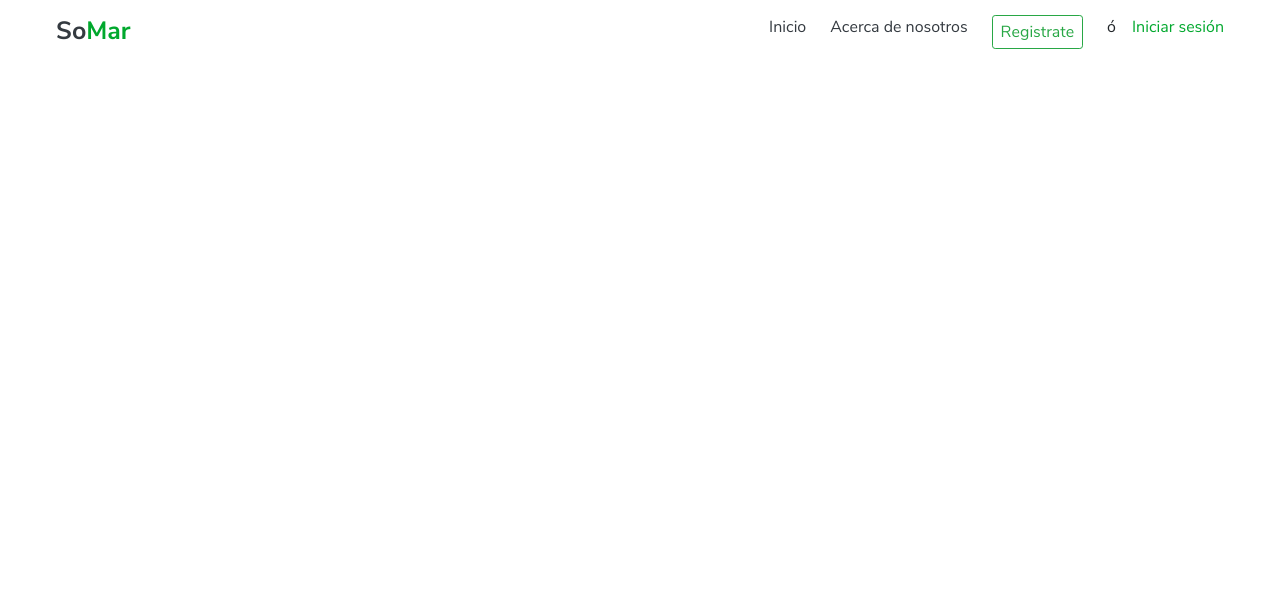
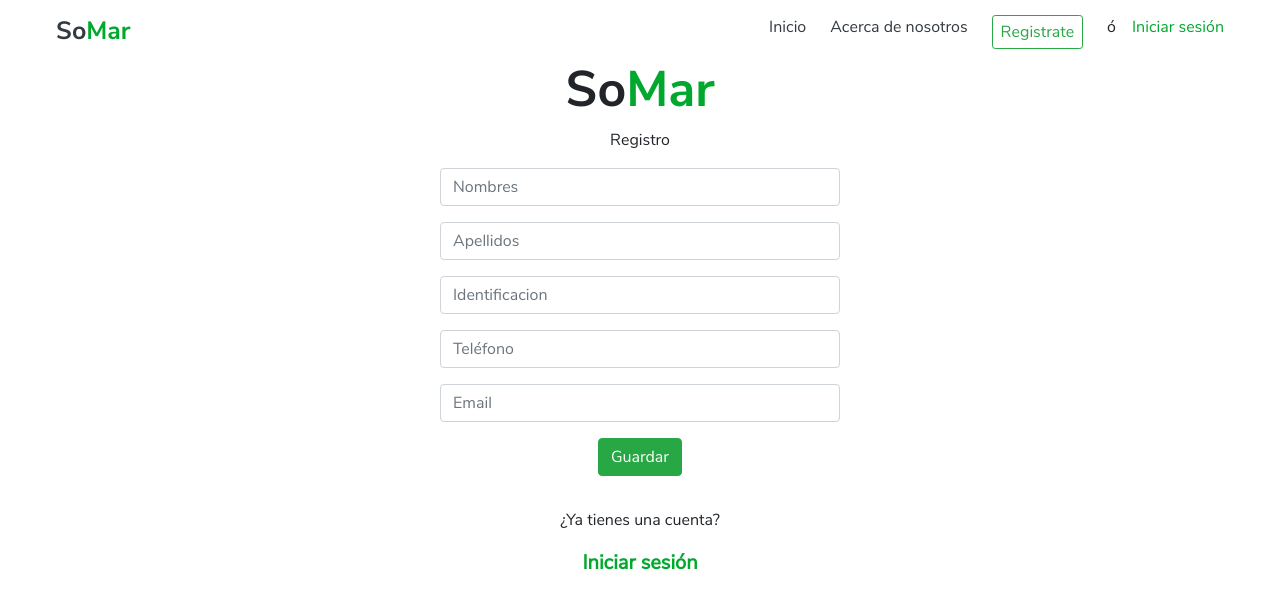
Before and after one commit to MartinMedinaRuvian/somar-front-ufps, a Vue app: page /cliente-registro in a window 1280 px wide. Shown: the top 608 px of the page. Built offline with nearby package versions, Linux system fonts and the light colour scheme.

Commit message:
Agregue formularios para registro y inicio de sesion

```diff
--- a/public/css/styles.css
+++ b/public/css/styles.css
@@ -37,6 +37,14 @@ margin:0;
 }
 
 .container-inicio p{
+    font-size: 20px;
+}
+
+.container-inicio-sesion span{
+    font-size: 50px;
+}
+
+.container-inicio-sesion .link-crear-cuenta{
     font-weight: 700;
     font-size: 20px;
 }
@@ -47,6 +55,11 @@ margin:0;
 
 h1{
     font-family: "nunito-bold";
+}
+
+.formulario {
+    text-align: center;
+    width: 400px;
 }
 
 
--- a/src/components/parciales/Navegacion.vue
+++ b/src/components/parciales/Navegacion.vue
@@ -16,12 +16,12 @@
       </li>
 
        <li class="nav-item ml-4">
-        <router-link id="btn-ingresar-salir" data-toggle="collapse" data-target=".navbar-collapse.show" to="/ingresar" class="btn btn-outline-success btn-sm">Registrate</router-link>
+        <router-link id="btn-ingresar-salir" data-toggle="collapse" data-target=".navbar-collapse.show" to="/registro" class="btn btn-outline-success btn-sm">Registrate</router-link>
        </li>
 
       <li class="nav-item ml-4">
           <span class="mr-3">ó</span>
-       <router-link data-toggle="collapse" data-target=".navbar-collapse.show" to="/contactousuarios" class="color-verde-principal">Iniciar sesión</router-link>
+       <router-link data-toggle="collapse" data-target=".navbar-collapse.show" to="/inicio-sesion" class="color-verde-principal">Iniciar sesión</router-link>
       </li>
 
     </ul>
--- a/src/main.js
+++ b/src/main.js
@@ -5,6 +5,8 @@ import store from './store'
 
 Vue.config.productionTip = false
 
+
+
 new Vue({
   router,
   store,
--- a/src/router/index.js
+++ b/src/router/index.js
@@ -7,12 +7,27 @@ const routes = [
   {
     path: '/',
     name: 'Inicio',
-    component: () => import('@/views/Inicio.vue')
+    component: () => import('@/views/LandingPage/LandingPageInicio.vue')
   },
   {
     path: '/nosotros',
     name: 'Nosotros',
-    component: () => import('@/views/Nosotros.vue')
+    component: () => import('@/views/LandingPage/LandingPageNosotros.vue')
+  },
+  {
+    path: '/inicio-sesion',
+    name: 'InicioSesion',
+    component: () => import('@/views/Usuario/UsuarioInicioSesion.vue')
+  },
+  {
+    path: '/registro',
+    name: 'Registro',
+    component: () => import('@/views/Usuario/UsuarioRegistro.vue')
+  },
+  {
+    path: '/cliente-registro',
+    name: 'ClienteRegistro',
+    component: () => import('@/views/Cliente/ClienteRegistro.vue')
   }
 ]
 
--- /dev/null
+++ b/src/views/Cliente/ClienteRegistro.vue
@@ -0,0 +1,39 @@
+<template>
+    <div class="text-center container-inicio-sesion">
+        <h1><span>So</span><span class="color-verde-principal">Mar</span></h1>
+        <p>Registro</p>
+        <div class="d-flex justify-content-center align-items-center container">
+            <div class="row">
+                <form action="" class="formulario">
+                    <div class="form-group">
+                        <input type="text" placeholder="Nombres" class="form-control">
+                    </div>
+                    <div class="form-group">
+                        <input type="text" placeholder="Apellidos" class="form-control">
+                    </div>
+                    <div class="form-group">
+                        <input type="number" placeholder="Identificacion" class="form-control">
+                    </div>
+                    <div class="form-group">
+                        <input type="number" placeholder="Teléfono" class="form-control">
+                    </div>
+                    <div class="form-group">
+                        <input type="email" placeholder="Email" class="form-control">
+                    </div>
+                    <div class="form-group">
+                        <button class="btn btn-success">Guardar</button>
+                    </div>
+                </form>
+            </div>
+        </div>
+       <div class="footer-formulario mt-3">
+            <p>¿Ya tienes una cuenta?</p>
+        <router-link data-toggle="collapse" data-target=".navbar-collapse.show" to="/" class="color-verde-principal link-crear-cuenta">Iniciar sesión</router-link>
+       </div>
+    </div>
+</template>
+<script>
+export default {
+
+}
+</script>
--- a/src/views/Inicio.vue
+++ b/src/views/LandingPage/LandingPageInicio.vue
@@ -10,7 +10,7 @@
         </div>
       </div>
       <div class="col-md-6">
-        <img src="../assets/inicio.svg" alt="" class="img-fluid">
+        <img src="../../assets/inicio.svg" alt="" class="img-fluid">
       </div>
     </div>
   </div>
--- /dev/null
+++ b/src/views/Usuario/UsuarioInicioSesion.vue
@@ -0,0 +1,30 @@
+<template>
+    <div class="text-center container-inicio-sesion">
+        <h1><span>So</span><span class="color-verde-principal">Mar</span></h1>
+        <p>Iniciar sesión</p>
+        <div class="d-flex justify-content-center align-items-center container">
+            <div class="row">
+                <form action="" class="formulario">
+                    <div class="form-group">
+                        <input type="text" placeholder="Usuario" class="form-control">
+                    </div>
+                    <div class="form-group">
+                        <input type="password" placeholder="Contraseña" class="form-control">
+                    </div>
+                    <div class="form-group">
+                        <button class="btn btn-success">Continuar</button>
+                    </div>
+                </form>
+            </div>
+        </div>
+       <div class="footer-formulario mt-3">
+            <p>¿No tiene una cuenta?</p>
+        <router-link data-toggle="collapse" data-target=".navbar-collapse.show" to="/registro" class="color-verde-principal link-crear-cuenta">Crear cuenta</router-link>
+       </div>
+    </div>
+</template>
+<script>
+export default {
+
+}
+</script>
--- /dev/null
+++ b/src/views/Usuario/UsuarioRegistro.vue
@@ -0,0 +1,30 @@
+<template>
+    <div class="text-center container-inicio-sesion">
+        <h1><span>So</span><span class="color-verde-principal">Mar</span></h1>
+        <p>Registro</p>
+        <div class="d-flex justify-content-center align-items-center container">
+            <div class="row">
+                <form action="" class="formulario">
+                    <div class="form-group">
+                        <input type="text" placeholder="Usuario" class="form-control">
+                    </div>
+                    <div class="form-group">
+                        <input type="password" placeholder="Contraseña" class="form-control">
+                    </div>
+                    <div class="form-group">
+                        <button class="btn btn-success">Continuar</button>
+                    </div>
+                </form>
+            </div>
+        </div>
+       <div class="footer-formulario mt-3">
+            <p>¿Ya tienes una cuenta?</p>
+        <router-link data-toggle="collapse" data-target=".navbar-collapse.show" to="/inicio-sesion" class="color-verde-principal link-crear-cuenta">Iniciar sesión</router-link>
+       </div>
+    </div>
+</template>
+<script>
+export default {
+
+}
+</script>
```
Also changed, not shown: src/views/LandingPage/LandingPageNosotros.vue (renamed from src/views/Nosotros.vue).
